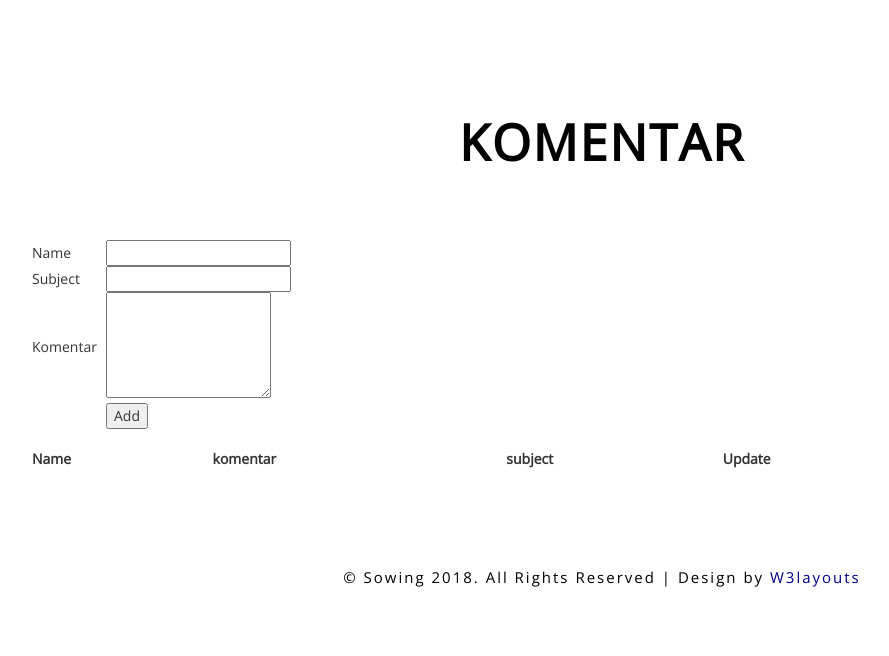
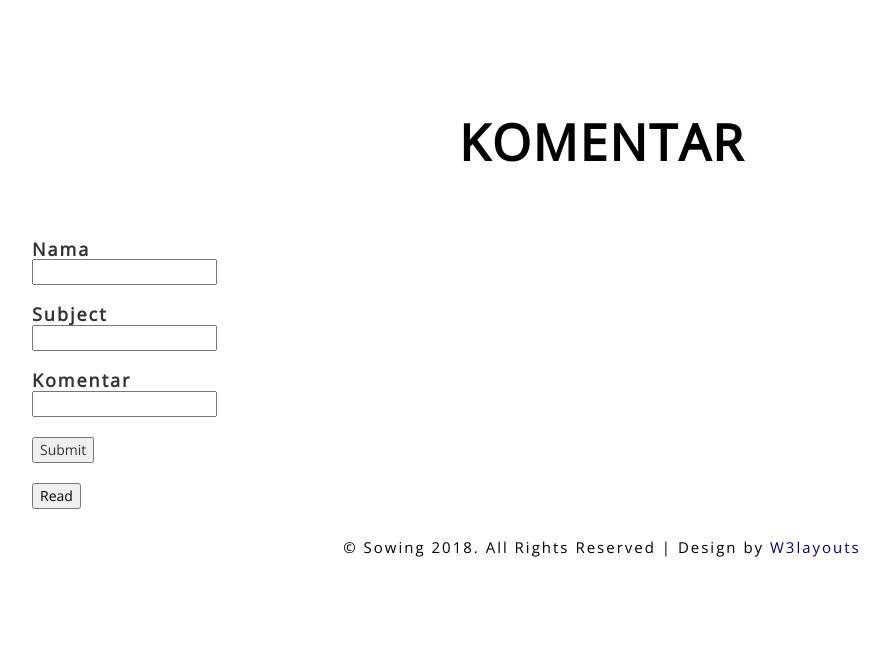
Before and after one commit to refinurghozi/teknologiinformasiweb, a CodeIgniter app: page /stekfoci/index.php/home/index in a window 1280 px wide. Shown: the part 5428-6084 px from the top of the page, without its empty margins (38-927 px from the left). Before the commit the page ends 6015 px from the top, so only its background shows below. Run offline with CodeIgniter, Linux system fonts and the light colour scheme; lists and menus that the app fills with data are empty; some libraries are stand-ins or nearby versions.

Commit message:
update crud ci
sudah bisa create read delete

```diff
--- a/application/config/config.php
+++ b/application/config/config.php
@@ -23,7 +23,7 @@ defined('BASEPATH') OR exit('No direct script access allowed');
 | a PHP script and you can easily do that on your own.
 |
 */
-$config['base_url'] = 'http://localhost/stekfoci';
+$config['base_url'] = 'http://localhost/stekfoci/';
 
 /*
 |--------------------------------------------------------------------------
--- a/application/config/routes.php
+++ b/application/config/routes.php
@@ -50,5 +50,6 @@ defined('BASEPATH') OR exit('No direct script access allowed');
 |		my-controller/my-method	-> my_controller/my_method
 */
 $route['default_controller'] = 'Home';
+$route['read'] = 'Home/readData';
 $route['404_override'] = '';
 $route['translate_uri_dashes'] = FALSE;
--- a/application/controllers/Home.php
+++ b/application/controllers/Home.php
@@ -3,23 +3,31 @@ defined('BASEPATH') OR exit('No direct script access allowed');
 
 class Home extends CI_Controller {
 
-	/**
-	 * Index Page for this controller.
-	 *
-	 * Maps to the following URL
-	 * 		http://example.com/index.php/welcome
-	 *	- or -
-	 * 		http://example.com/index.php/welcome/index
-	 *	- or -
-	 * Since this controller is set as the default controller in
-	 * config/routes.php, it's displayed at http://example.com/
-	 *
-	 * So any other public methods not prefixed with an underscore will
-	 * map to /index.php/welcome/<method_name>
-	 * @see https://codeigniter.com/user_guide/general/urls.html
-	 */
-	public function index()
-	{
-		$this->load->view('index');
-	}
+
+
+    public function __construct() {
+        parent::__construct();
+        $this->load->model('Modelnya');
+    }
+    function index() {
+        $this->load->view('index');
+    }
+    function create() {
+        $data = array(
+        'name' => $this->input->post('name'),
+        'subject' => $this->input->post('subject'),
+        'komentar' => $this->input->post('komentar')
+        );
+        $this->Modelnya->addData($data);
+        $this->index();
+    }
+    function readData() {
+        $data = $this->Modelnya->getData();
+        $this->load->view('view', array('data' => $data));
+    }
+    function delete_barang(){
+    $delete = $this->input->post('users');
+    $this->Modelnya->delete_item($delete);
+    $this->readData();
+    }
 }
--- /dev/null
+++ b/application/models/Modelnya.php
@@ -0,0 +1,19 @@
+<?php
+    class Modelnya extends CI_Model {
+        function getData() {
+            $query = $this->db->get('users');
+            return $query->result_array();
+            // referensi query result:
+            // https://www.codeigniter.com/userguide3/database/results.html
+        }
+        function addData($data) {
+            $this->db->insert('users', $data);
+            // insert $data ke tabel ‘barang’
+        }
+        function delete_item($item){
+
+        $this->db->where_in('name', $item);
+        $this->db->delete('users');
+        }
+    }
+?>
--- a/application/views/index.php
+++ b/application/views/index.php
@@ -587,44 +587,24 @@ Smartphone Compatible web template, free webdesigns for Nokia, Samsung, LG, Sony
 	<div class="container">
         <div class="row">
             <h3>KOMENTAR</h3><br>
-            <form action="add.php" method="post" name="form1">
-                <table width="25%" border="0">
-                    <tr>
-                        <td>Name</td>
-                        <td><input type="text" name="name"></td>
-                    </tr>
-                    <tr>
-                        <td>Subject</td>
-                        <td><input type="text" name="subject"></td>
-                    </tr>
-                    <tr>
-                        <td>Komentar</td>
-                        <td><textarea name="komentar" cols="18" rows="5" style="color:black"></textarea></td>
-                    </tr>
-                    <tr>
-                        <td></td>
-                        <td><input type="submit" name="Submit" value="Add"></td>
-                    </tr>
-                </table>
-            </form>
-        </div>
-        <div class="row">
-            <br>
-            <table width='80%' border=1>
 
-            <tr>
-                <th>Name</th> <th>komentar</th> <th>subject</th> <th>Update</th>
-            </tr>
+            <?php echo form_open(base_url('index.php/Home/create')); ?>
+            <h4>Nama</h4>
+            <input type="text" name="name" placeholder="name"><br><br>
+            <h4>Subject</h4>
+            <input type="text" name="subject" placeholder="subject"><br><br>
+            <h4>Komentar</h4>
+            <input type="text" name="komentar" placeholder="komentar"><br><br>
 
-            </table>
-		</div>
-		<div class="w3agile_gallery_grids">
+            <input type="submit" name="submit" value="Submit">
+            <?php echo form_close(); ?><br>
+
+            <a href="<?php echo base_url() .'index.php/read' ?>"><button>Read</button></a>
 
 
-		   <div class="clearfix"> </div>
-		</div>
-	</div>
-	</div>
+
+
+
 
 
 
```
Also changed, not shown: application/views/view.php (added, +31 -0 lines).
